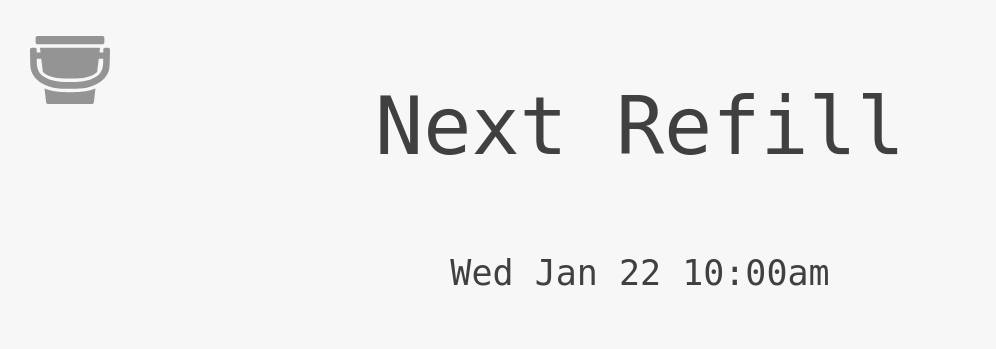
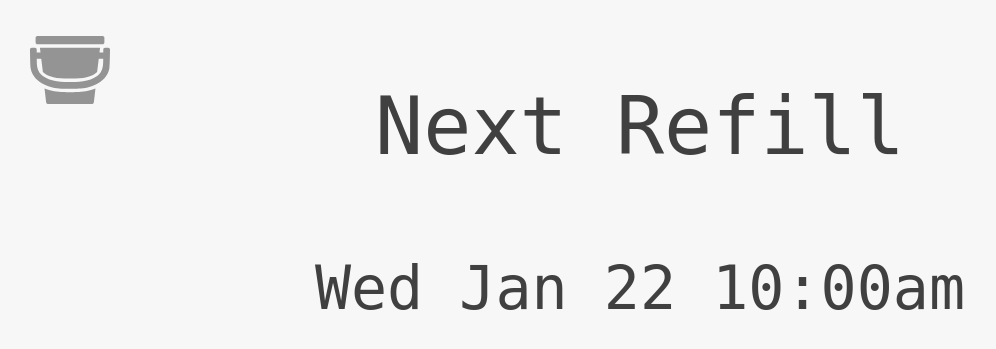
Before and after one commit to bryanchambers/buckets, a Flask app: page /buckets/refill in a window 1280 px wide. Shown: the top 349 px of the page, without its empty margins (0-996 px from the left). Run offline with Flask 2, Linux system fonts and the light colour scheme; tables that the repository leaves empty hold one stand-in row (values such as "Sample post").

Commit message:
Updated refill page

```diff
--- a/static/style.css
+++ b/static/style.css
@@ -176,7 +176,18 @@ button {
 
 #purchases p {
     margin: 100px 10px;
-    color:  #b3b3b3;
+    color:  #999999;
     text-align: center;
 
 }
+
+
+
+
+
+/* --- Refill --- */
+
+#next {
+    font-size:  60px;
+    text-align: center;
+}
--- a/templates/refill.html
+++ b/templates/refill.html
@@ -1,5 +1,5 @@
 {% extends 'layout.html' %}
 
 {% block body %}
-    <div class='txt-center'>{{ next.strftime('%a %b %d') }} {{ next.strftime('%I:%M%p').lower() }}</div>
+    <div id='next'>{{ next.strftime('%a %b %d') }} {{ next.strftime('%I:%M%p').lower() }}</div>
 {% endblock %}
```
